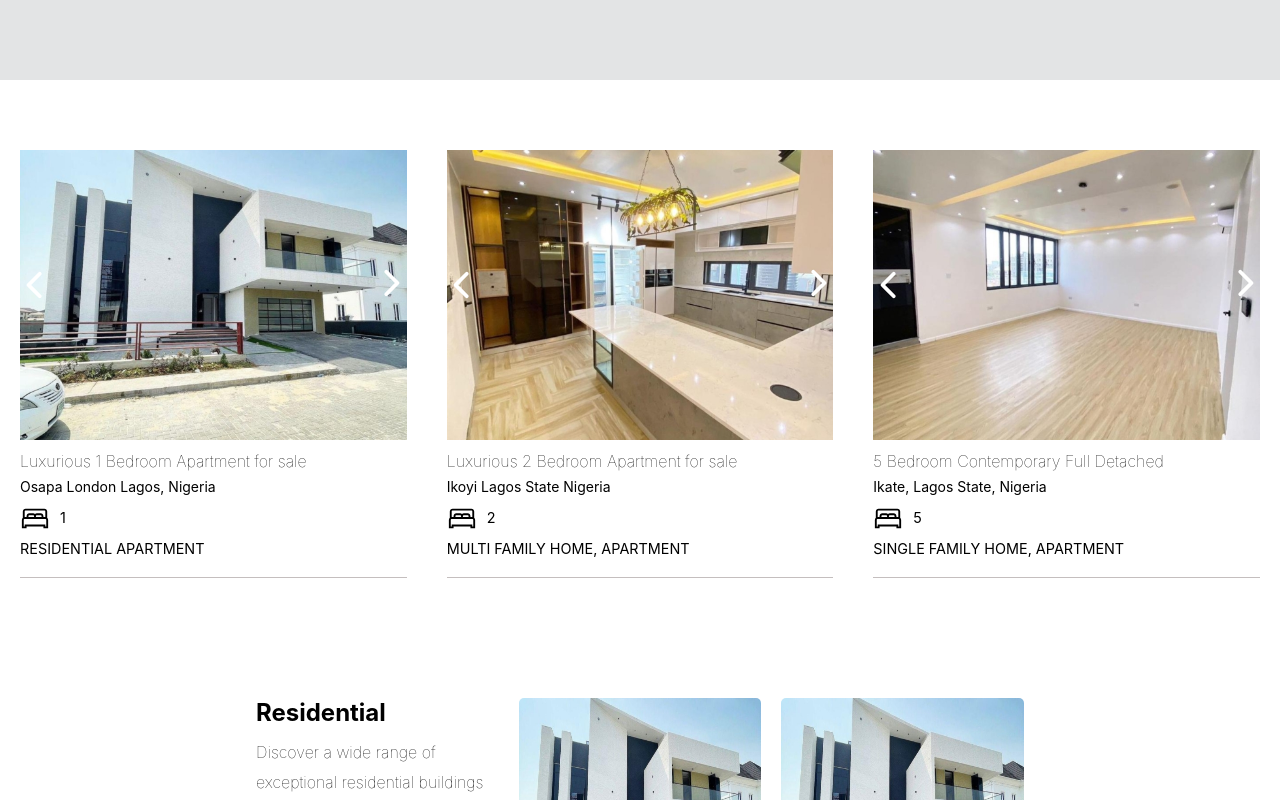
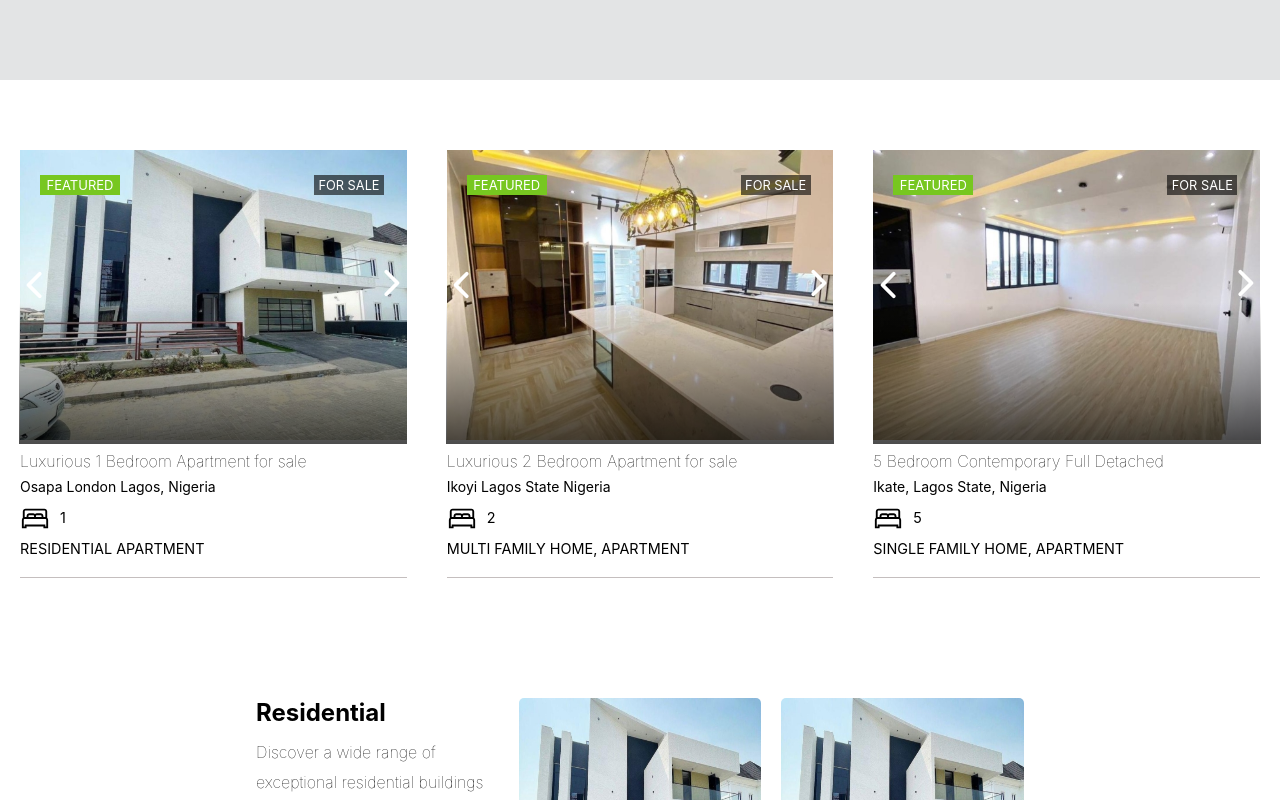
Before and after one commit to SudoSantos/joy-peace-realty, a React (Create React App) app: page / in a window 1280 px wide. Shown: the part 980-1780 px from the top of the page. Built offline with nearby package versions, Linux system fonts and the light colour scheme.

Commit message:
FeaturedP modified

```diff
--- a/src/components/FeaturedP/FeaturedP.css
+++ b/src/components/FeaturedP/FeaturedP.css
@@ -13,9 +13,26 @@
     /* border: 1px solid #ccc;  Just for visualization */
 }
 
+.col::after{
+    content: "";
+  position: absolute;
+  bottom: 33%;
+  left: 4.5%;
+  width: 91%;
+  height: 30%; /* Adjust the height of the gradient overlay as needed */
+  background: linear-gradient(to bottom, rgba(0,0,0,0), rgba(0,0,0,0.7)); /* Adjust the opacity as needed */
+}
+
+/*
+.col:hover .col::after{
+    display: none;
+} */
+
 .col img {
     max-width: 100%;
 }
+
+
 
 .col h4 {
     margin: 7px 0;
@@ -65,3 +82,42 @@
     height: 30px;
     margin: 0;
 }
+
+.status{
+    position: absolute;
+    display: flex;
+    width: 90%;
+    justify-content: space-between;
+}
+
+.status>a:first-child{
+    text-transform: uppercase;
+    font-size: small;
+    display: flex;
+    align-items: center;
+    justify-content: center;
+    margin-left: 20px;
+    color: white;
+    width: 80px;
+    height: 20px;
+    background: #77c720;
+}
+
+.status>a:last-child{
+    text-transform: uppercase;
+    white-space: nowrap;
+    font-size: 0.8rem;
+    display: flex;
+    align-items: center;
+    justify-content: center;
+    margin-right: 20px;
+    color: white;
+    width: 70px;
+    height: 20px;
+    background: rgba(0, 0, 0, 0.598);
+}
+
+.plus{
+    position: absolute;
+    color: black;
+}
--- a/src/components/FeaturedP/FeaturedP.jsx
+++ b/src/components/FeaturedP/FeaturedP.jsx
@@ -7,26 +7,42 @@ import { LiaBedSolid } from "react-icons/lia";
 
 const FeaturedP = () => {
   const [image, setImage] = useState(0);
-  const imageLength = FeaturedPropertiesdata.map((property, index)=> property.image.length);
+  const imageLength = FeaturedPropertiesdata.map(
+    (property, index) => property.image.length
+  );
 
-//   const nextImage = () => {
-//     setImage((prev) => prev);
-//   };
+  //   const nextImage = () => {
+  //     setImage((prev) => prev);
+  //   };
 
-//   const prevImage = () => {
+  //   const prevImage = () => {
 
-//   };
+  //   };
 
   return (
     <section className="images-br">
       {FeaturedPropertiesdata.map((property, index) => {
         return (
           <div className="col">
-            <FaChevronLeft className="arr-left" onClick={()=>{
-                image === 0?setImage(imageLength - 1):
-                setImage((prev) => prev - 1)
-            } }/>
+            <div className="status">
+              <a href="/">Featured</a>
+              <a href="/">For sale</a>
+            </div>
+            <FaChevronLeft
+              className="arr-left"
+              onClick={() => {
+                image === 0
+                  ? setImage(imageLength - 1)
+                  : setImage((prev) => prev - 1);
+              }}
+            />
             <img src={property.image[0]} alt="" />
+            {/* <div className="plus">
+              <p></p>
+              <a href="/"></a>
+              <a href="/"></a>
+              <a href="/"></a>
+            </div> */}
             <h4>{property.desc}</h4>
             <p className="location">{property.location}</p>
             <div style={{ display: "flex", alignItems: "center", gap: "10px" }}>
@@ -35,31 +51,17 @@ const FeaturedP = () => {
             </div>
             <p className="num">{property.type}</p>
             <div className="short-line"></div>
-            <FaChevronRight className="arr-right" onClick={() => {
-                image === imageLength - 1?setImage(0):
-                setImage((prev)=> prev + 1)
-            }} />
+            <FaChevronRight
+              className="arr-right"
+              onClick={() => {
+                image === imageLength - 1
+                  ? setImage(0)
+                  : setImage((prev) => prev + 1);
+              }}
+            />
           </div>
         );
       })}
-
-      {/* <div className="col">
-        <img src={image2} alt="" />
-        <h4>Luxurious 2 Bedroom Apartment for sale</h4>
-        <p className="location">Ikoyi Lagos State Nigeria</p>
-        <p className="num">2 &nbsp; &nbsp; 1</p>
-        <p className="num">MULTI FAMILY HOME, APARTMENT</p>
-        <div className="short-line"></div>
-      </div> */}
-
-      {/* <div className="col">
-        <img src={image3} alt="" />
-        <h4>5 Bedroom Contemporary Full Detached</h4>
-        <p className="location">Ikate, Lagos State, Nigeria</p>
-        <p className="num">2 &nbsp; &nbsp; 1</p>
-        <p className="num">SINGLE FAMILY HOME, APARTMENT</p>
-        <div className="short-line"></div>
-      </div> */}
     </section>
   );
 };
--- a/src/data/FeaturedPropertiesdata.jsx
+++ b/src/data/FeaturedPropertiesdata.jsx
@@ -14,7 +14,8 @@ export const FeaturedPropertiesdata = [
         desc: 'Luxurious 1 Bedroom Apartment for sale',
         location: 'Osapa London Lagos, Nigeria',
         nob: '1',
-        type:'RESIDENTIAL APARTMENT'
+        type:'RESIDENTIAL APARTMENT',
+        price:'50,000,000'
     },
 
     {
@@ -22,7 +23,8 @@ export const FeaturedPropertiesdata = [
         desc: 'Luxurious 2 Bedroom Apartment for sale',
         location: 'Ikoyi Lagos State Nigeria',
         nob: '2',
-        type:'MULTI FAMILY HOME, APARTMENT'
+        type:'MULTI FAMILY HOME, APARTMENT',
+        price: '70,000,000'
     },
 
     {
@@ -30,6 +32,7 @@ export const FeaturedPropertiesdata = [
         desc: "5 Bedroom Contemporary Full Detached",
         location: 'Ikate, Lagos State, Nigeria',
         nob: '5',
-        type:'SINGLE FAMILY HOME, APARTMENT'
+        type:'SINGLE FAMILY HOME, APARTMENT',
+        price: '90,000,000'
     }
 ];
```
